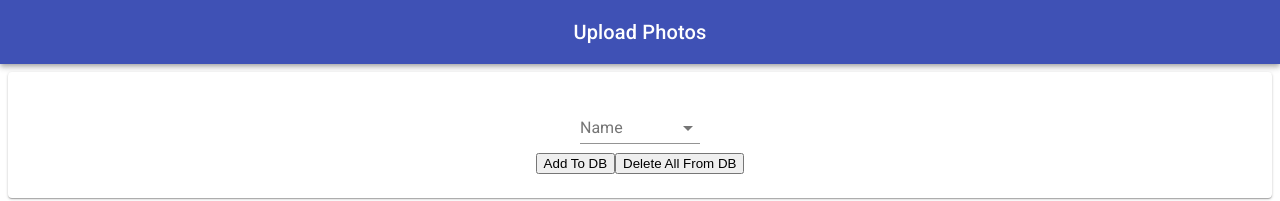
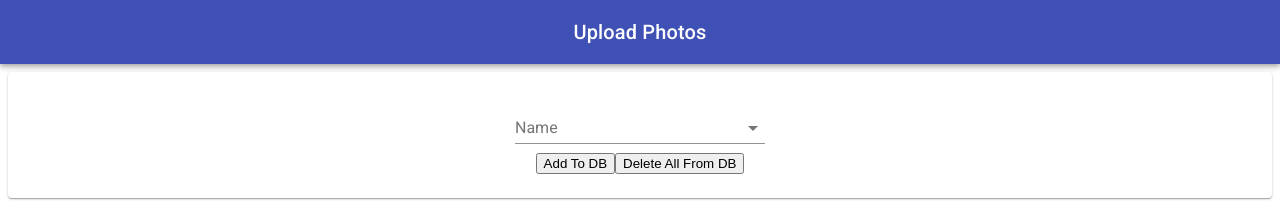
Before and after one commit to ndomenic/travel-portal, a React (Create React App) app in the folder client/: page / in a window 1280 px wide. Shown: the top 201 px of the page. Built offline with nearby package versions, Linux system fonts and the light colour scheme; no server answers.

Commit message:
Changed size

```diff
--- a/client/src/SelectName.jsx
+++ b/client/src/SelectName.jsx
@@ -12,7 +12,7 @@ const styles = theme => ({
   },
   formControl: {
     margin: theme.spacing.unit,
-    minWidth: 120,
+    minWidth: 250,
   },
   selectEmpty: {
     marginTop: theme.spacing.unit * 2,
```
